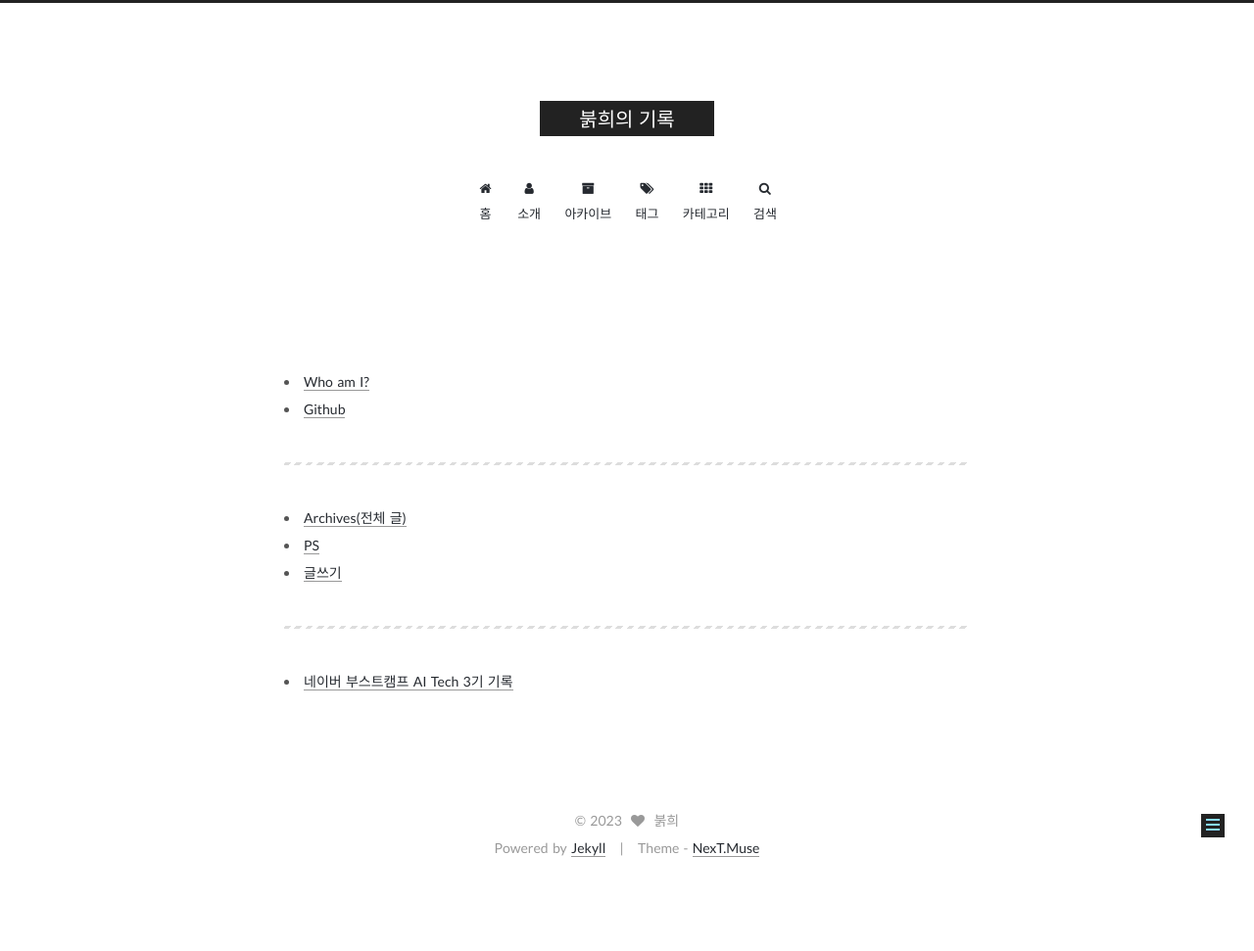
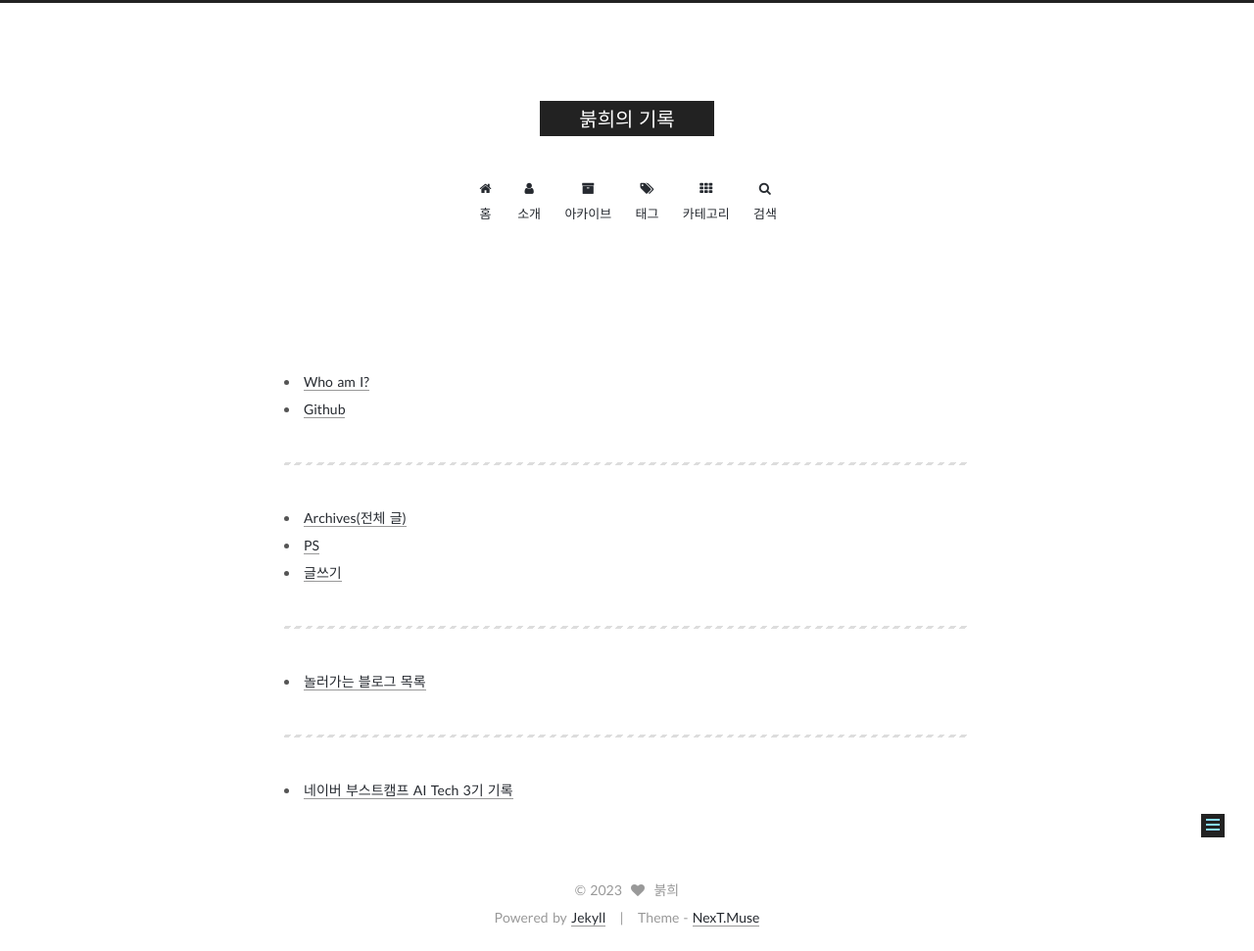
Before and after one commit to NHRWV/nhrwv.github.io, a Jekyll site: the page built from navigator/index.html, in a window 1280 px wide. Shown: the whole page at 98% size. Built offline with Jekyll 4.4.1, drawn with Linux system fonts in a browser that asks for light colours; comment, search, counter and statistics services are not loaded; before the commit the page ends 900 px from its top, so only the background shows below that.

Commit message:
Update index.html

```diff
--- a/navigator/index.html
+++ b/navigator/index.html
@@ -11,6 +11,23 @@
 <li><a href = "/archives">Archives(전체 글)</a></li>
 <li><a href = "/category/#/PS">PS</a></li>
 <li><a href = "/category/#/글쓰기">글쓰기</a></li>
+
+<hr>
+
+<li>
+    <a onclick="this.nextSibling.style.display=(this.nextSibling.style.display=='none')?'block':'none';" href = "javascript:void(0)">
+        놀러가는 블로그 목록
+    </a><div style="DISPLAY: none">
+        <ul>
+            <li><a href = "https://devlee247.com/">인서</a></li>
+            <li><a href = "https://velog.io/@xuio">은기</a></li>
+            <li><a href = "https://kimcando.github.io/">소연</a></li>
+            <li><a href = "https://velog.io/@ny_">나연</a></li>
+	        <li><a href = "https://blog.naver.com/shfrhvmsakdd">분홍색 정원</a></li>
+
+        </ul>
+    </div>
+</li>
 
 <hr>
 
```
